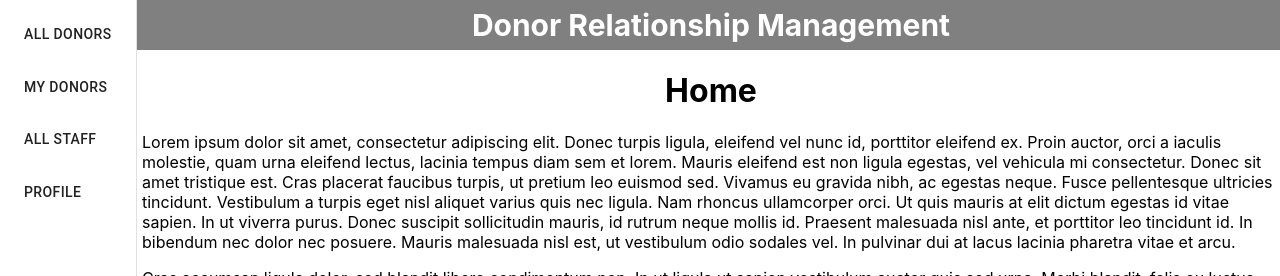
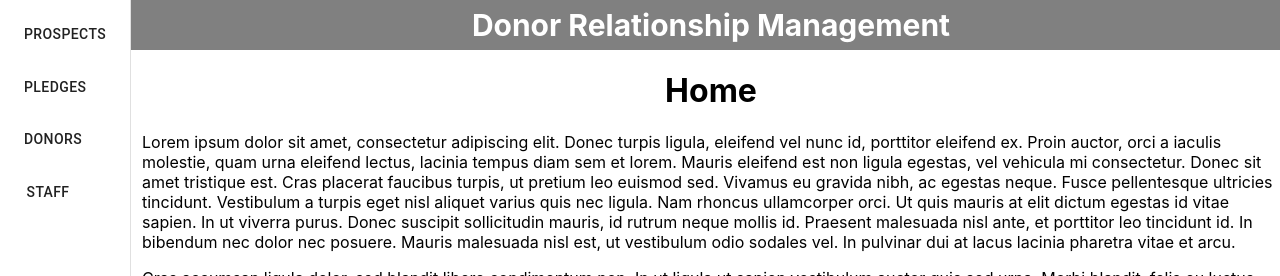
Before and after one commit to matthew-r-clark/drm, a Next.js app: page / in a window 1280 px wide. Shown: the top 276 px of the page. Built offline with nearby package versions, Linux system fonts and the light colour scheme.

Commit message:
update menu buttons

```diff
--- /dev/null
+++ b/src/components/MenuButtons.js
@@ -0,0 +1,44 @@
+import Link from 'next/link';
+import {
+  Button,
+  List,
+  ListItem,
+} from '@material-ui/core';
+
+// later will dynamically get userId from auth
+const userId = 'qui-gonj'
+
+export default function MenuButtons({ toggleMenu }) {
+  return (
+    <List>
+      <ListItem>
+        <Link href={`/${userId}/prospects`}>
+          <Button onClick={toggleMenu}>
+            Prospects
+          </Button>
+        </Link>
+      </ListItem>
+      <ListItem>
+        <Link href={`/${userId}/pledges`}>
+          <Button onClick={toggleMenu}>
+            Pledges
+          </Button>
+        </Link>
+      </ListItem>
+      <ListItem>
+        <Link href='/donors'>
+          <Button onClick={toggleMenu}>
+            Donors
+          </Button>
+        </Link>
+      </ListItem>
+      <ListItem>
+        <Link href='/staff'>
+          <Button onClick={toggleMenu}>
+            Staff
+          </Button>
+        </Link>
+      </ListItem>
+    </List>
+  );
+}
--- a/src/components/Wrapper.js
+++ b/src/components/Wrapper.js
@@ -1,15 +1,13 @@
 import React, { useState } from 'react';
 import {
-  Button,
   Drawer,
   IconButton,
-  List,
-  ListItem,
   SwipeableDrawer,
 } from '@material-ui/core';
 import { ChevronLeft, Menu } from '@material-ui/icons';
 import styled from '@emotion/styled';
 import { DesktopOnly, MobileOnly } from './MediaQuery';
+import MenuButtons from './MenuButtons';
 import Spacer from './Spacer';
 
 const drawerWidth = 142;
@@ -36,25 +34,6 @@ const Main = styled.main`
     padding-left: ${drawerWidth}px;
   }
 `;
-
-const buttonNames = [
-  'All Donors',
-  'My Donors',
-  'All Staff',
-  'Profile',
-];
-
-const MenuButtons = ({ toggleMenu }) => (
-  <List>
-    {buttonNames.map((name) => (
-      <ListItem key={name}>
-        <Button onClick={toggleMenu}>
-          {name}
-        </Button>
-      </ListItem>
-    ))}
-  </List>
-);
 
 export default function Wrapper({ children }) {
   const [openMenu, setOpenMenu] = useState(false);
```
